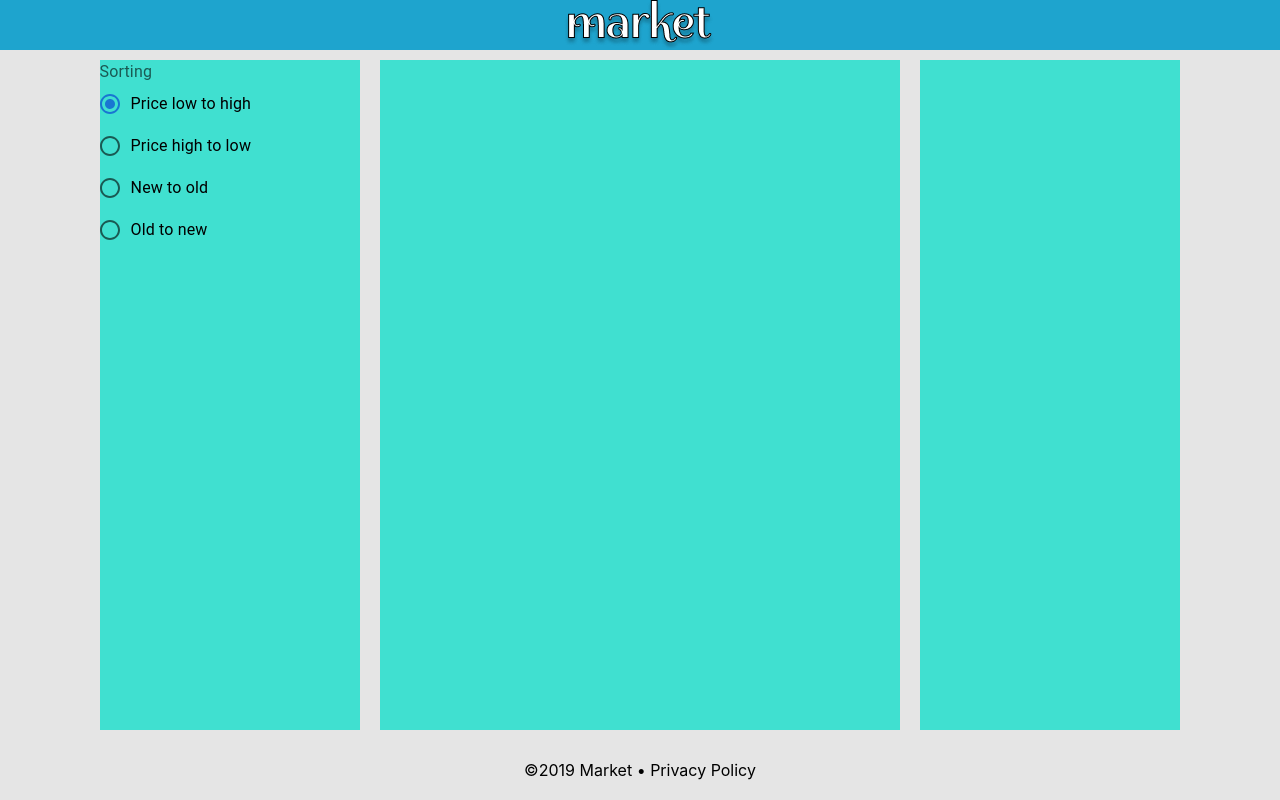
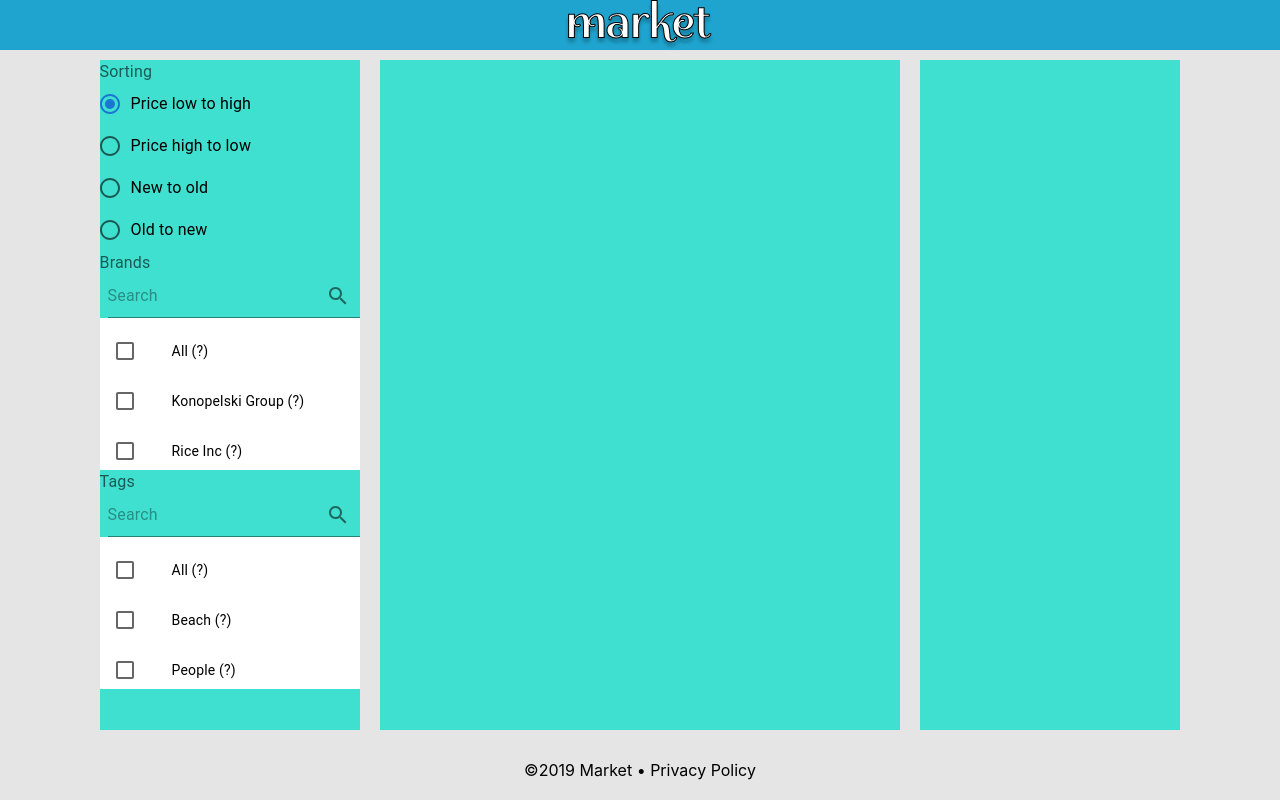
Before and after one commit to ibrahimcavdar/market-app, a React (Create React App) app: page / in a window 1280 px wide. Built offline with nearby package versions, Linux system fonts and the light colour scheme.

Commit message:
Implement brands and tags panels

```diff
--- a/src/App.tsx
+++ b/src/App.tsx
@@ -1,6 +1,8 @@
 import React from "react";
 import "./App.css";
+import { BrandsPanel } from "./feature/brands/BrandsPanel";
 import { SortingPanel } from "./feature/sorting/SortingPanel";
+import { TagsPanel } from "./feature/tags/TagsPanel";
 
 export const App = () => {
   return (
@@ -11,6 +13,8 @@ export const App = () => {
       <div className="app-body">
         <div className="left side column">
           <SortingPanel />
+          <BrandsPanel />
+          <TagsPanel />
         </div>
         <div className="middle column"></div>
         <div className="right side column"></div>
--- /dev/null
+++ b/src/feature/brands/BrandsPanel.tsx
@@ -0,0 +1,71 @@
+import { Search } from "@mui/icons-material";
+import {
+  Checkbox, FormControl,
+  FormLabel, IconButton, Input, List,
+  ListItem,
+  ListItemButton,
+  ListItemIcon,
+  ListItemText
+} from "@mui/material";
+import React from "react";
+
+export const BrandsPanel = () => {
+  return (
+    <div>
+      <FormControl component="fieldset">
+        <FormLabel component="legend">Brands</FormLabel>
+        <Input
+          sx={{ ml: 1, flex: 1 }}
+          placeholder="Search"
+          inputProps={{ "aria-label": "search" }}
+          endAdornment={
+            <IconButton type="submit" sx={{ p: "10px" }} aria-label="search">
+              <Search />
+            </IconButton>
+          }
+        />
+
+        <List
+          sx={{
+            width: "100%",
+            maxWidth: 360,
+            height: "10%",
+            maxHeight: "17vh",
+            overflow: "auto",
+            bgcolor: "background.paper",
+          }}
+        >
+          {[
+            "All",
+            "Konopelski Group",
+            "Rice Inc",
+            "Feil, Dooley and Reinger",
+          ].map((value) => {
+            const labelId = `checkbox-list-label-${value}`;
+
+            return (
+              <ListItem key={value} disablePadding>
+                <ListItemButton
+                  role={undefined}
+                  //   onClick={handleToggle(value)}
+                  dense
+                >
+                  <ListItemIcon>
+                    <Checkbox
+                      edge="start"
+                      //   checked={checked.indexOf(value) !== -1}
+                      tabIndex={-1}
+                      disableRipple
+                      inputProps={{ "aria-labelledby": labelId }}
+                    />
+                  </ListItemIcon>
+                  <ListItemText id={labelId} primary={`${value}  (?)`} />
+                </ListItemButton>
+              </ListItem>
+            );
+          })}
+        </List>
+      </FormControl>
+    </div>
+  );
+};
--- /dev/null
+++ b/src/feature/tags/TagsPanel.tsx
@@ -0,0 +1,71 @@
+import { Search } from "@mui/icons-material";
+import {
+  Checkbox, FormControl,
+  FormLabel, IconButton, Input, List,
+  ListItem,
+  ListItemButton,
+  ListItemIcon,
+  ListItemText
+} from "@mui/material";
+import React from "react";
+
+export const TagsPanel = () => {
+  return (
+    <div>
+      <FormControl component="fieldset">
+        <FormLabel component="legend">Tags</FormLabel>
+        <Input
+          sx={{ ml: 1, flex: 1 }}
+          placeholder="Search"
+          inputProps={{ "aria-label": "search" }}
+          endAdornment={
+            <IconButton type="submit" sx={{ p: "10px" }} aria-label="search">
+              <Search />
+            </IconButton>
+          }
+        />
+
+        <List
+          sx={{
+            width: "100%",
+            maxWidth: 360,
+            height: "10%",
+            maxHeight: "17vh",
+            overflow: "auto",
+            bgcolor: "background.paper",
+          }}
+        >
+          {[
+            "All",
+            "Beach",
+            "People",
+            "Bicycle",
+          ].map((value) => {
+            const labelId = `checkbox-list-label-${value}`;
+
+            return (
+              <ListItem key={value} disablePadding>
+                <ListItemButton
+                  role={undefined}
+                  //   onClick={handleToggle(value)}
+                  dense
+                >
+                  <ListItemIcon>
+                    <Checkbox
+                      edge="start"
+                      //   checked={checked.indexOf(value) !== -1}
+                      tabIndex={-1}
+                      disableRipple
+                      inputProps={{ "aria-labelledby": labelId }}
+                    />
+                  </ListItemIcon>
+                  <ListItemText id={labelId} primary={`${value}  (?)`} />
+                </ListItemButton>
+              </ListItem>
+            );
+          })}
+        </List>
+      </FormControl>
+    </div>
+  );
+};
```
